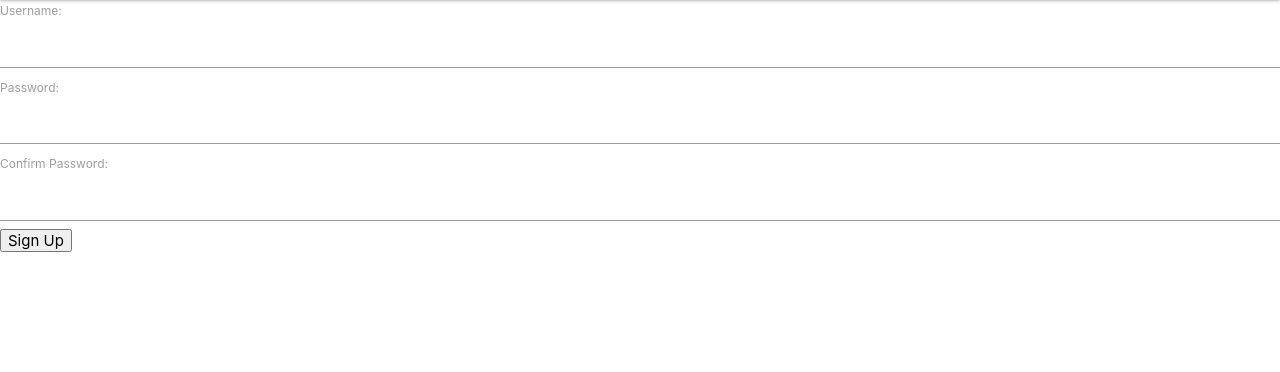
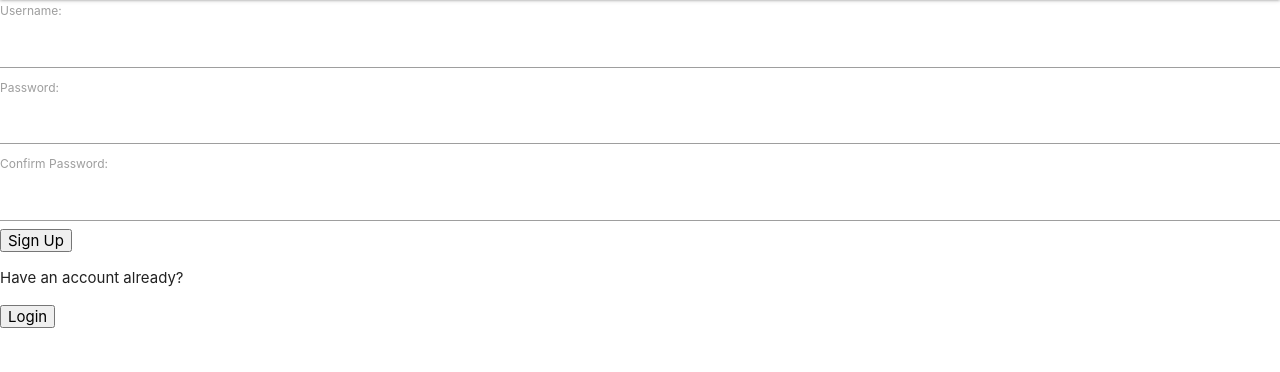
Before and after one commit to arael34/market-ui, a Flask app: page /signup in a window 1280 px wide. Shown: the part 65-437 px from the top of the page. Run offline with Flask 2, Linux system fonts and the light colour scheme.

Commit message:
navigation

```diff
--- a/app/auth.py
+++ b/app/auth.py
@@ -31,6 +31,7 @@ def signup():
             db.session.commit()
             login_user(user, remember=True)
             return redirect(url_for("auth.user"))
+
     return render_template("signup.html")
 
 """
@@ -52,6 +53,7 @@ def login():
                 flash("Username or password is incorrect, try again.", category="error")
         else:
             flash("Username or password is incorrect, try again.", category="error")
+
     return render_template("login.html")
 
 """
@@ -68,6 +70,6 @@ def user():
         logout_user()
         return redirect(url_for("auth.login"))
     elif isinstance(user, AnonymousUserMixin) or isinstance(user, type(None)):
-        return redirect(url_for("auth.login"))
+        return redirect(url_for("auth.signup"))
     else:
         return render_template("user.html", user=user.username)
--- a/app/templates/login.html
+++ b/app/templates/login.html
@@ -10,4 +10,9 @@
 
     <button type="submit" formaction="#">Submit</button>
 </form>
+
+<form action="/signup">
+    <p>Don't have an account?</p>
+    <button type="submit" formaction="/signup">Sign Up</button>
+</form>
 {% endblock %}
--- a/app/templates/signup.html
+++ b/app/templates/signup.html
@@ -1,7 +1,7 @@
 {% extends "base.html" %}
 
 {% block content %}
-<form method="POST">
+<form method="post">
     <label for="name">Username:</label>
     <input type="text" id="username" name="username"><br>
 
@@ -13,4 +13,9 @@
 
     <button type="submit">Sign Up</button>
 </form>
+
+<form action="/login">
+    <p>Have an account already?</p>
+    <button type="submit" formaction="/login">Login</button>
+</form>
 {% endblock %}
```
Also changed, not shown: app/templates/return.html (+7 -7 lines).
